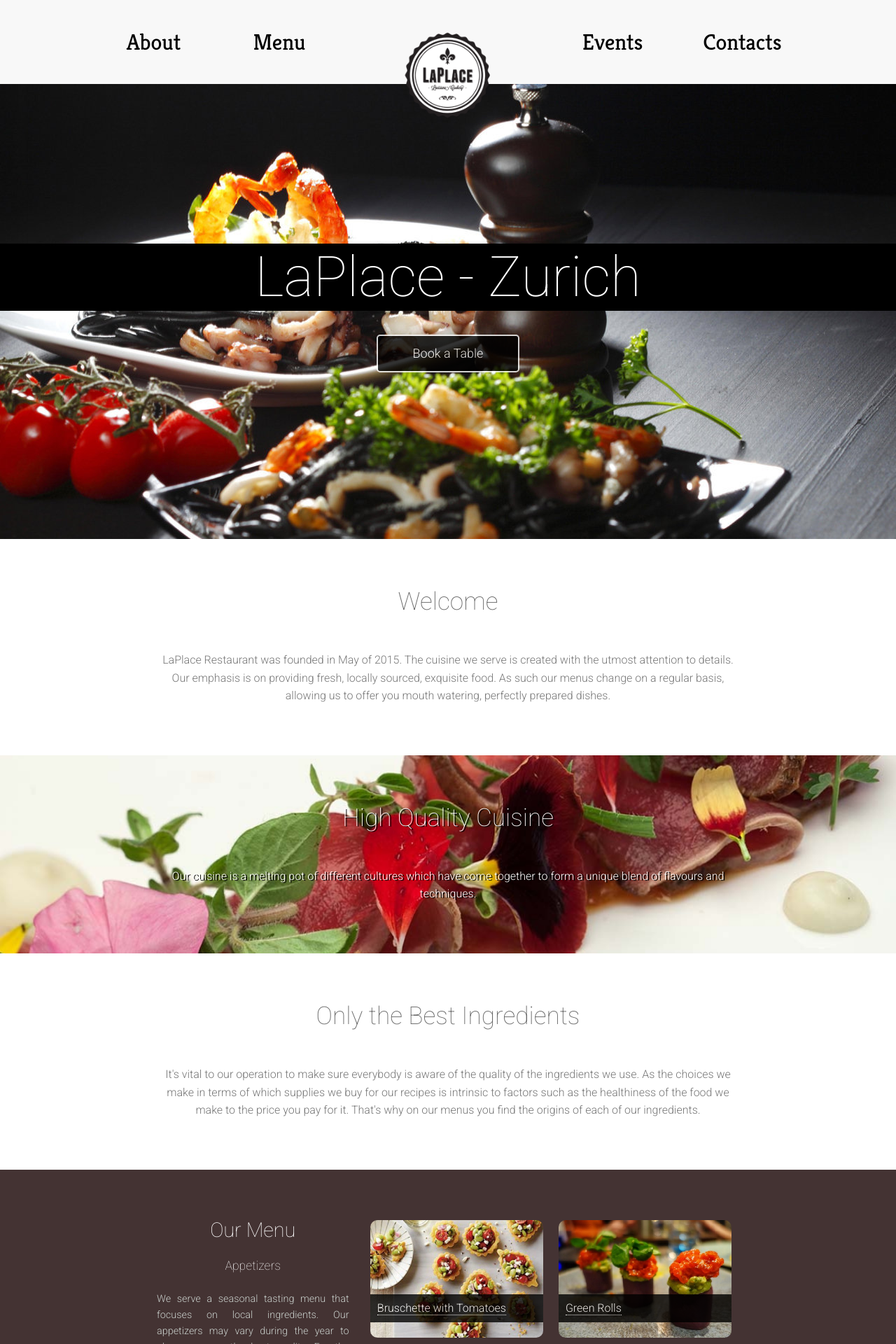
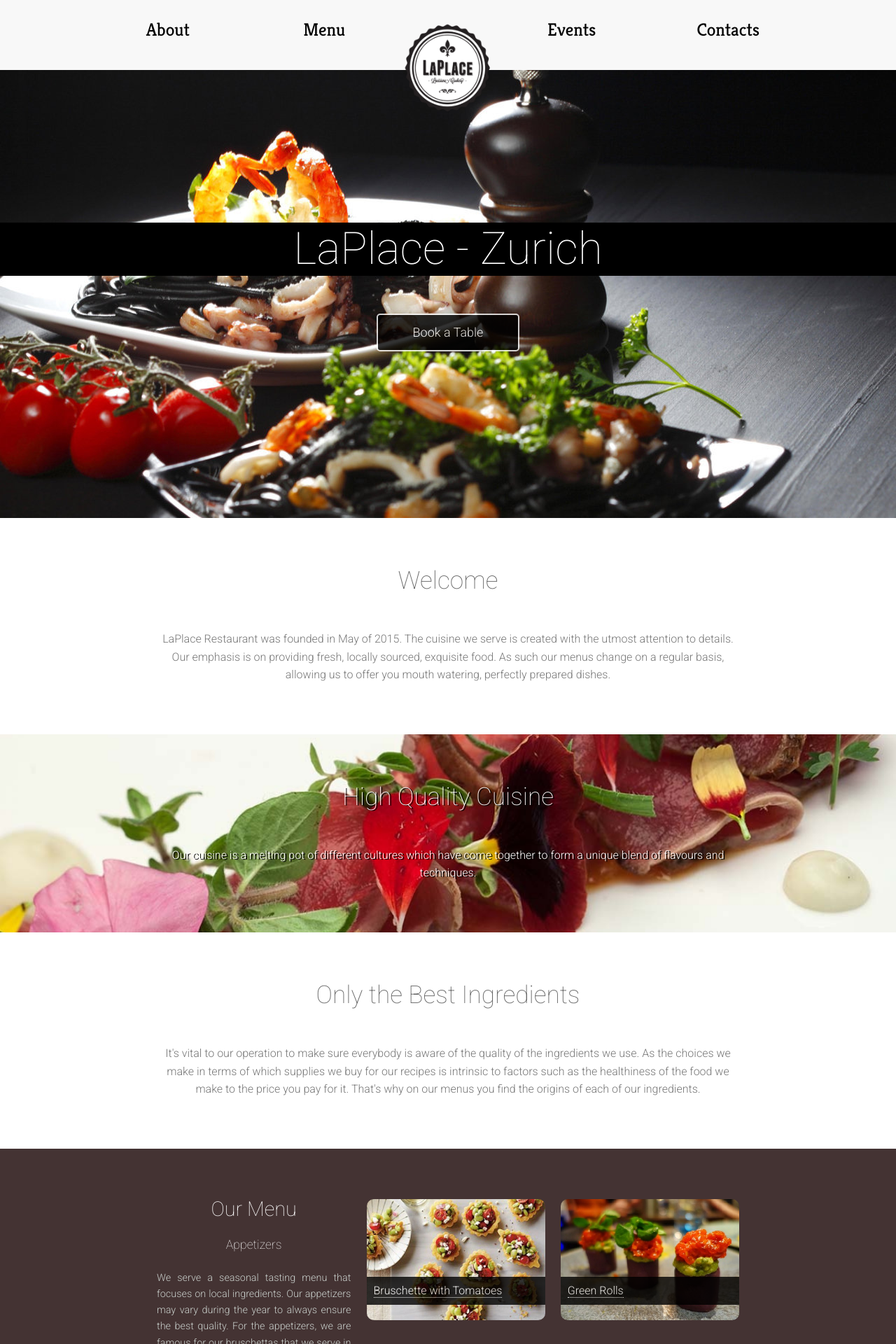
Before and after one commit to linusfessler/web-engineering, a PHP site: page / in a window 1280 px wide. Shown: the top 1920 px of the page at 70% size. Run offline with PHP 8.4, Linux system fonts and the light colour scheme.

Commit message:
nav + menu
Can't fix the problem with navigation height - it's mostly okayish but
not perfect.

```diff
--- a/assets/css/style.css
+++ b/assets/css/style.css
@@ -12,6 +12,7 @@ body {
 
 p {
 	line-height: 160%;
+	font-size: 1em;
 }
 
 h1, h2, h3, h4, h5, h6 {
@@ -19,7 +20,7 @@ h1, h2, h3, h4, h5, h6 {
 }
 
 h1 {
-	font-size: 5em;
+	font-size: 4em;
 	line-height: 1.2em;
 }
 
@@ -120,49 +121,48 @@ input, textarea {
 
 /* Menu section */
 
-#menuWrapper{
+.menu-wrapper{
     background-color:#F8F8F8;
     width:100%;
-    height:120px;
+    max-height:100px;
     position:fixed;
     top:0%;
     z-index:1000;
 }
-#nav li{
-display: inline-block;
-width:24%;
-text-align:center;
- font: 1em Kreon;
-}
-.leftMenuLink{
-text-align:left !important;
-}
-.rightMenuLink{
-text-align:right !important;
-}
-#menuelements {
-width:90%;
-margin:40px auto;
-}
-#logo {
-  position: absolute;
-  top: 35%;
-  left: 50%;
-  transform: translate(-50%, 0);
-  width:130px;
-  padding:0;
+.nav li{
+font-family: Kreon;
+flex:1;
 }
 
-#nav a{
+.nav {
+display: flex;
+flex-direction: row;
+justify-content: space-between;
+width: 80%;
+text-align:center;
+margin: 0 auto;
+padding-top: 30px;
+}
+
+.logo {
+    max-width:130px;
+}
+
+.logo img {
+width:100%;
+height:100%;
+}
+
+.nav a{
  text-decoration: none;
  color: black;
- font-size: 2em;
+ font-size: 4vw;
 }
-#nav {
+.nav {
 margin:0 auto;
 }
 
-#headerWrapper {
+.header-wrapper {
 	position:relative;
     background: url("../../images/header.jpg") no-repeat center;
     background-size: cover;
@@ -177,6 +177,7 @@ position:relative;
 top:35%;
 left:0px;
 color:white;
+ font-size: 2vh;
 background-color:black;
 }
 #bookATable {
@@ -195,8 +196,7 @@ line-height:50px;
 }
 
 #restaurantMenu {
-float:left;
-width:33%;
+flex:1;
 }
 #restaurantMenu p{
 text-align: justify;
@@ -204,19 +204,27 @@ font-size:0.9em;
 color: #c7cdc9;
 }
 #menuItems {
-float:right;
-width:66%;
+flex:2;
+display: flex;
+flex-direction: row;
+justify-content: space-between;
+flex-wrap: wrap;
 }
-.menuImages {
-float:left;
-margin-left:4%;
-width:45%;
+.restourant-menu-wrapper {
+display: flex;
+flex-direction: column;
+justify-content: space-between;
+flex-wrap: wrap;
 }
 
+.menuImages {
+width: 46%;
+margin-left: 4%;
+}
 .menuImages img{
 border-radius:10px;
- max-width: 100%;
-    height: auto;
+max-width: 100%;
+height: auto;
 }
 .sectionName {
 height:40px;
@@ -235,6 +243,7 @@ text-decoration: none;
 }
 #menuSectionNav {
 margin-top:20px;
+margin-bottom:20px;
 }
 #menuSectionNav a{
 	width:200px;
@@ -457,6 +466,10 @@ background-color:#365529;
 	.content {
 		width: 65%;
 	}
+    .nav a {
+    font-size: 2vw;
+    }
+    .restourant-menu-wrapper { flex-direction:row; }
 
 	.book-a-table-form-container {
 		width: 50%;
--- a/index.html
+++ b/index.html
@@ -14,28 +14,21 @@
 
 	<body>
 		<!-- Spaceholder for navbar -->
-		<div style="height: 120px"></div>
+		<div style="height: 90px"></div>
 
 
 		<!-- Header -->
-		<div id="menuWrapper">
-			<div id="logo">
-				<a href="index.html">
-					<img src="images/logo.png" alt="" width="100%">
-				</a>
-			</div>
-			<ul id="nav">
-				<div id="menuelements">
+		<div class="menu-wrapper">
+			<ul class="nav">
 					<li><a href="#first">About</a></li>
-					<li class="leftMenuLink"><a href="#menu">Menu</a></li>
-					<li class="rightMenuLink"><a href="#events">Events</a></li>
+					<li><a href="#menu">Menu</a></li>
+                    <li class="logo"><img src="images/logo.png" alt=""></li>
+					<li><a href="#events">Events</a></li>
 					<li><a href="#contacts">Contacts</a></li>
-				</div>
 			</ul>
 		</div>
 
-
-        <div id="headerWrapper">
+        <div class="header-wrapper">
             <div id="restaurantName">
                 <h1>LaPlace - Zurich </h1>
             </div>
@@ -78,16 +71,16 @@
 
 		<!-- Menu -->
 		<div class="brownSection" id="menu">
-            <div class="content">
+            <div class="content restourant-menu-wrapper">
                 <div id="restaurantMenu">
-
+                    <div>
                     <h2 style="margin-bottom: 1em">Our Menu</h2>
                     <h3>Appetizers</h3>
                     <p>
                         We serve a seasonal tasting menu that focuses on local ingredients. Our appetizers may vary during the year to always ensure the best quality.
 						For the appetizers, we are famous for our bruschettas that we serve in several different variants.
                     </p>
-
+                    </div>
                     <div id="menuSectionNav">
                         <a class="chosen" href="">Appetizers</a>
                         <a href="">Fresh Pasta</a>
@@ -97,7 +90,6 @@
 
                 </div>
                 <div id="menuItems">
-                    <div>
                         <div class="menuImages">
                             <a href="#">
                                 <img src="images/pic01.jpg" alt="" />
@@ -151,11 +143,10 @@
                                 <a href="#">Spicy Beans</a>
                             </div>
                         </div>
-                    </div>
                 </div>
                 <div style="clear: both;"></div>
             </div>
-        </div>
+       </div>
 
 
 		<!-- Third -->
```
